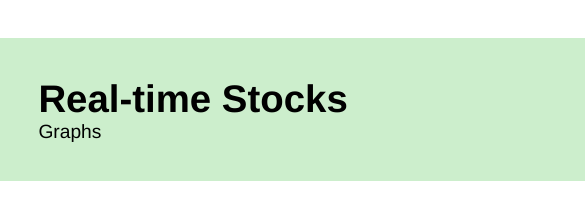
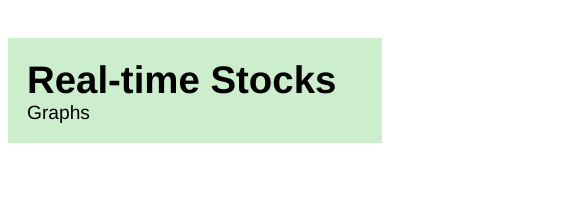
Before and after one commit to emilfolino/simulate-stock, a website: page index.html in a window 390 px wide. Shown: the top 220 px of the page, 585 px wide, since content can reach past the window. Drawn offline with Linux system fonts and the light colour scheme.

Commit message:
Even better structure and responsive

```diff
--- a/index.html
+++ b/index.html
@@ -1,8 +1,10 @@
 <!doctype html>
 <html>
 <head>
+    <meta charset="utf-8">
+    <meta name="viewport" content="width=device-width, initial-scale=1, shrink-to-fit=no">
+
     <title>Cake plotting</title>
-
     <link href="style.css" rel="stylesheet" />
 </head>
 <body>
--- a/style.css
+++ b/style.css
@@ -19,3 +19,11 @@ body {
     background-color: #cec;
     padding: 2em;
 }
+
+@media (max-width: 78em) {
+    .main {
+        width: 96%;
+        margin: 2em 2% 0;
+        padding: 1em;
+    }
+}
```
